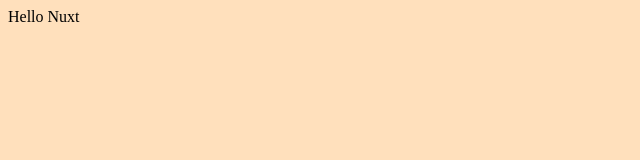
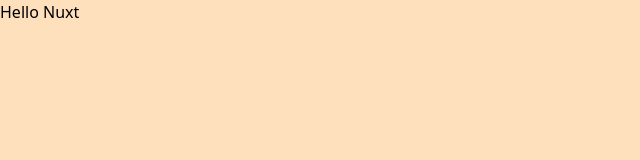
Before and after one commit to migalov/football-statistic, a Nuxt app: page / in a window 1280 px wide. Shown: the top 160 px of the page, without its empty margins (0-640 px from the left). Built offline with nearby package versions, Linux system fonts and the light colour scheme.

Commit message:
Setup Tailwind and Autoprefixer

```diff
--- a/assets/main.scss
+++ b/assets/main.scss
@@ -1,3 +1,7 @@
+@tailwind base;
+@tailwind components;
+@tailwind utilities;
+
 body {
   background: rgb(255, 224, 188);
 }
--- a/nuxt.config.ts
+++ b/nuxt.config.ts
@@ -5,5 +5,11 @@
   alias: {
     "@": resolve(__dirname, "/")
   },
-  css: ["~/assets/main.scss"]
+  css: ["~/assets/main.scss"],
+  postcss: {
+    plugins: {
+      tailwindcss: {},
+      autoprefixer: {}
+    }
+  }
 })
--- a/package.json
+++ b/package.json
@@ -10,7 +10,10 @@
   },
   "devDependencies": {
     "@nuxt/devtools": "latest",
-    "nuxt": "^3.7.0"
+    "autoprefixer": "^10.4.15",
+    "nuxt": "^3.7.0",
+    "postcss": "^8.4.28",
+    "tailwindcss": "^3.3.3"
   },
   "dependencies": {
     "sass": "^1.66.1"
--- /dev/null
+++ b/tailwind.config.js
@@ -0,0 +1,14 @@
+/** @type {import('tailwindcss').Config} */
+module.exports = {
+  content: [
+    "./components/**/*.{js,vue,ts}",
+    "./layouts/**/*.vue",
+    "./pages/**/*.vue",
+    "./plugins/**/*.{js,ts}",
+    "./nuxt.config.{js,ts}",
+  ],
+  theme: {
+    extend: {},
+  },
+  plugins: [],
+}
```
Also changed, not shown: 1 other file (tests, documents, lock files or other folders).
